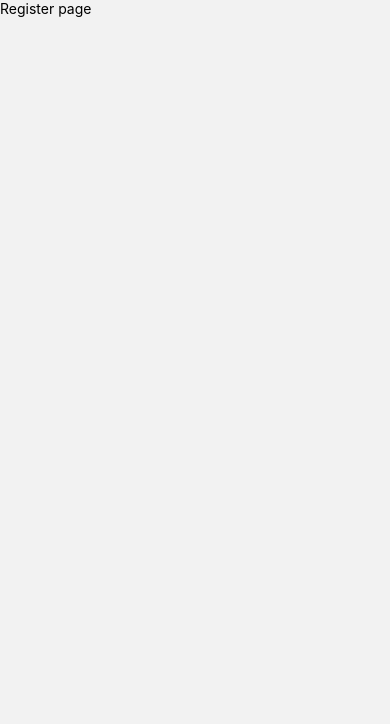
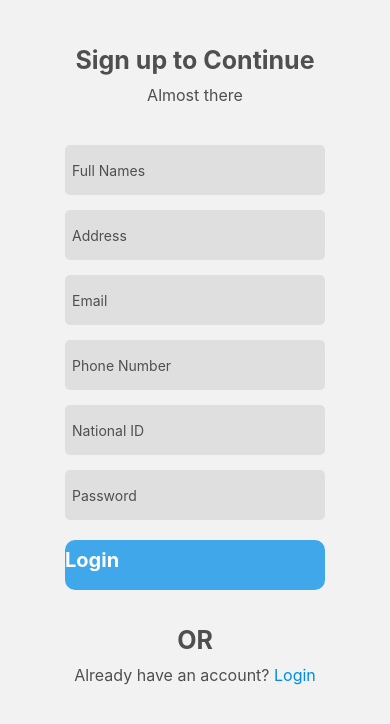
Before and after one commit to b-sandrine/ner_mob, a React Native app: screen /register in a window 390 px wide. Shown: the top 724 px of the page. Built offline with nearby package versions, Linux system fonts and the light colour scheme.

Commit message:
Added Register page

```diff
--- a/src/pages/Register/Register.js
+++ b/src/pages/Register/Register.js
@@ -1,9 +1,117 @@
-import { View, Text } from "react-native";
+import { Text, View, StyleSheet , TextInput} from "react-native";
+// import Input from "../../components/Input";
+import { useState } from "react";
+import CustomButton from "../../components/CustomButton";
 
 export default function Register() {
+    const [user, setUser] = [{
+        fullnames: "",
+        address: "",
+        email: "",
+        phone: "",
+        nid: "",
+        password: ""
+    }]
+
+    const handleInputChange = (e) => {
+        setUser({...user, [e.target.name]: e.target.value})
+    }
+
     return (
-        <View>
-            <Text>Register page</Text>
+        <View style={styles.container}>
+            <View style={styles.textContainer}>
+                <Text style={styles.text}>Sign up to Continue</Text>
+                <Text style={styles.minText}>Almost there</Text>
+            </View>
+            <View>
+                <TextInput
+                    placeholder="Full Names"
+                    name= "fullnames"
+                    style={styles.textInput}
+                    onChangeText={handleInputChange}
+                    value={user.fullnames}
+                />
+                <TextInput
+                    placeholder="Address"
+                    name= "address"
+                    style={styles.textInput}
+                    onChangeText={handleInputChange}
+                    value={user.address}
+                />
+                <TextInput
+                    placeholder="Email"
+                    name= "email"
+                    style={styles.textInput}
+                    onChangeText={handleInputChange}
+                    value={user.email}
+                />
+                <TextInput
+                    placeholder="Phone Number"
+                    name= "phone"
+                    style={styles.textInput}
+                    onChangeText={handleInputChange}
+                    value={user.phone}
+                />
+                <TextInput
+                    placeholder="National ID"
+                    name= "nid"
+                    style={styles.textInput}
+                    onChangeText={handleInputChange}
+                    value={user.nid}
+                />
+                <TextInput
+                    placeholder="Password"
+                    name = "password"
+                    style={styles.textInput}
+                    onChangeText={handleInputChange}
+                    value={user.password}
+                />
+                <CustomButton
+                    title="Login"
+                />
+            </View>
+            <View style={styles.textContainer}>
+                <Text style={styles.text}>OR</Text>
+                <Text style={styles.minText}>Already have an account? <Text style={{color: '#018CE3'}}>Login</Text></Text>
+            </View>
         </View>
     )
 }
+
+const styles = StyleSheet.create({
+    container: {
+        flex: 1,
+        alignItems: 'center',
+        marginTop: 10,
+        textAlign: 'center'
+    },
+    textContainer: {
+        marginTop: 30,
+        marginBottom: 30,
+        marginLeft: 'auto',
+        marginRight: 'auto',
+    },
+    text: {
+        alignSelf: 'center',
+        fontSize: 25,
+        fontWeight: 'bold',
+        margin: 5,
+        color: '#4F4F4F',
+    },
+    minText: {
+        alignSelf: 'center',
+        fontSize: 16,
+        margin: 5,
+        color: '#4F4F4F',
+    },
+    textInput: {
+        width: 260,
+        height: 50,
+        marginBottom: 10,
+        marginTop: 5,
+        borderRadius: 5,
+        color: '#4F4F4F',
+        padding: 7,
+        backgroundColor: 'rgba(217, 217, 217, 0.76)',
+    }
+})
```
